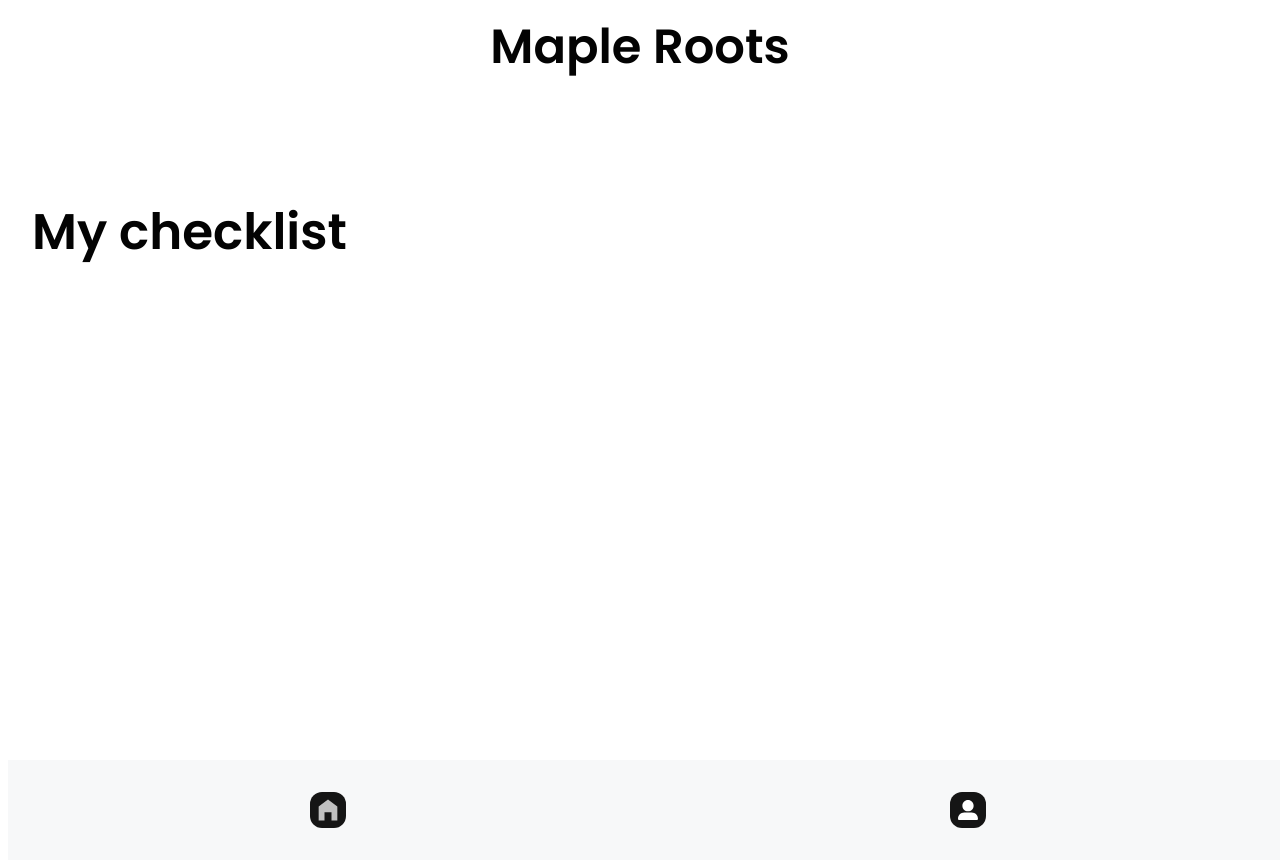
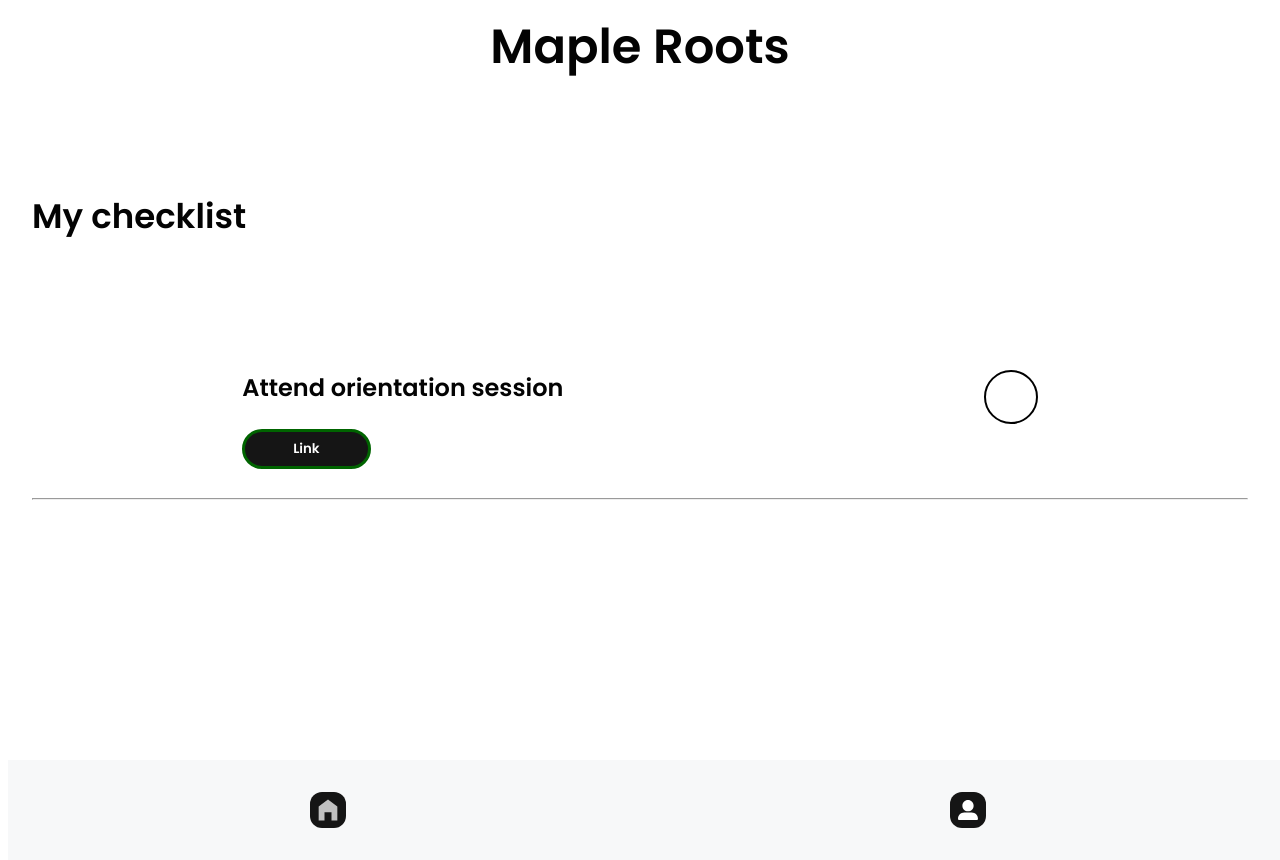
Before and after one commit to AbrahamOlufeyitimi/maple-roots-capstone, a React (Vite) app: page /home in a window 1280 px wide. Built offline with nearby package versions, Linux system fonts and the light colour scheme.

Commit message:
add the checkbox and resource component, add them to the homepage

```diff
--- /dev/null
+++ b/src/components/CircleCheckbox/CircleCheckbox.jsx
@@ -0,0 +1,34 @@
+import React, { useState } from "react";
+import "./CircleCheckbox.scss";
+
+const CircleCheckbox = ({ label }) => {
+  const [checked, setChecked] = useState(false);
+
+  const handleToggle = () => {
+    setChecked(!checked);
+  };
+
+  const handleKeyDown = (e) => {
+    if (e.key === "Enter" || e.key === " ") {
+      handleToggle();
+    }
+  };
+
+  return (
+    <label className="checkbox-group">
+      <div
+        className={`circle-checkbox ${checked ? "checked" : ""}`}
+        onClick={handleToggle}
+        role="checkbox"
+        aria-checked={checked}
+        tabIndex="0"
+        onKeyDown={handleKeyDown}
+      >
+        <span className="checkmark">&#10003;</span>
+      </div>
+      {label}
+    </label>
+  );
+};
+
+export default CircleCheckbox;
--- /dev/null
+++ b/src/components/CircleCheckbox/CircleCheckbox.scss
@@ -0,0 +1,50 @@
+@use "../../styles/variables" as *;
+
+
+.circle-checkbox {
+    width: 50px;
+    height: 50px;
+    border-radius: 50%;
+    border: 2px solid #000;
+    display: flex;
+    justify-content: center;
+    align-items: center;
+    cursor: pointer;
+    transition: background-color 0.3s ease, border-color 0.3s ease;
+    position: relative;
+}
+
+.circle-checkbox:hover {
+    background-color: #f0f0f0;
+}
+
+.circle-checkbox:active {
+    background-color: #e0e0e0;
+    border-color: #007bff;
+}
+
+.checkmark {
+    display: none;
+    font-size: 24px;
+    color: #007bff;
+    transform: scale(0);
+    transition: transform 0.3s ease, opacity 0.3s ease;
+    opacity: 0;
+}
+
+.checked .checkmark {
+    display: inline;
+    transform: scale(1);
+    opacity: 1;
+}
+
+.checkbox-group {
+    display: flex;
+    align-items: center;
+    gap: 10px;
+}
+
+label {
+    cursor: pointer;
+    font-size: 16px;
+}
--- /dev/null
+++ b/src/components/Resource/Resource.jsx
@@ -0,0 +1,30 @@
+import React from "react";
+import Screen from "../Screen/Screen";
+import Button from "../Button/Button";
+import CircleCheckbox from "../CircleCheckbox/CircleCheckbox";
+import "./Resource.scss";
+
+
+
+const Resource = ({ text, link }) => {
+    return (
+
+        <div className="test">
+
+        <div className="resource">
+            <div className="resource__elements">
+                <p className="resource__text">{text}</p>
+                <Button className="resource__btn" onClick={() => window.open(link, "_blank")}>Link</Button>
+            </div>
+
+            <div className="resource__status">
+                <CircleCheckbox />
+            </div>
+        </div>
+        <hr />
+        </div>
+
+    )
+}
+
+export default Resource;
--- /dev/null
+++ b/src/components/Resource/Resource.scss
@@ -0,0 +1,41 @@
+@use "../../styles/variables" as *;
+
+.test {
+    padding-left: 1.5rem;
+    padding-right: 1.5rem;
+}
+
+.resource {
+    display: flex;
+    height: 120px;
+    justify-content: space-around;
+
+
+
+    &__elements {
+        display: flex;
+        flex-direction: column;
+    }
+
+    &__text{
+        font-size: 1.5rem;
+        font-weight: 600;
+        margin-top: 0rem;
+    }
+
+    &__btn {
+        width: 40%;
+    }
+
+    // &__image {
+    //     border-radius: 50%;
+    //     height: 2.25rem;
+    //     width: 2.25rem;
+    //     aspect-ratio: 1 / 1;
+    //     object-fit: cover;
+    //     margin-top: 1.2rem;
+    //     background-color: #E1E1E1;
+    // }
+
+
+}
--- a/src/pages/HomePage/HomePage.jsx
+++ b/src/pages/HomePage/HomePage.jsx
@@ -1,6 +1,8 @@
+import React from "react";
 import Header from "../../components/Header/Header";
 import Footer from "../../components/Footer/Footer";
 import Screen from "../../components/Screen/Screen";
+import Resource from "../../components/Resource/Resource";
 import "./HomePage.scss";
 
 const HomePage = () => {
@@ -8,6 +10,7 @@ const HomePage = () => {
         <Screen>
             <Header />
             <p className="homepage__text">My checklist</p>
+            <Resource className="homepage__resource" text="Attend orientation session" link="https://smu.ca" />
             <Footer />
         </Screen>
     );
--- a/src/pages/HomePage/HomePage.scss
+++ b/src/pages/HomePage/HomePage.scss
@@ -1,8 +1,12 @@
 @use "../../styles/variables" as *;
 
 .homepage__text {
-    font-size: 3.125rem;
+    font-size: 2.125rem;
     font-weight: 700;
     line-height: 15rem;
     margin-left: 1.5rem;
 }
+
+// .homepage__resource {
+//     // border: 4px solid blue;
+// }
```
